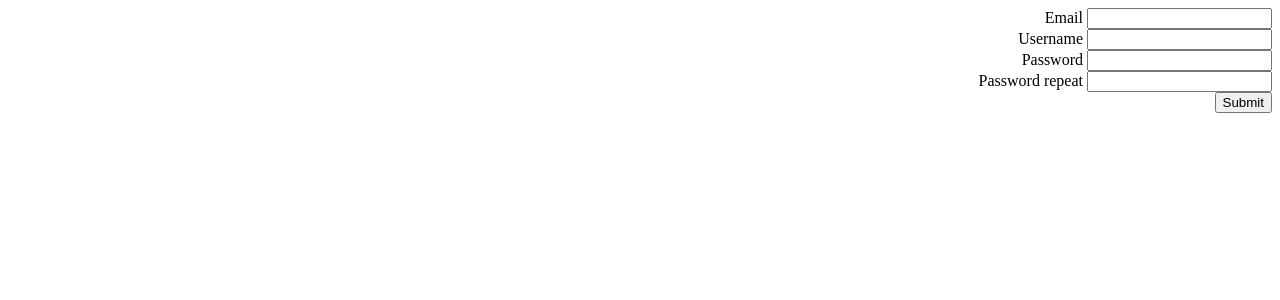
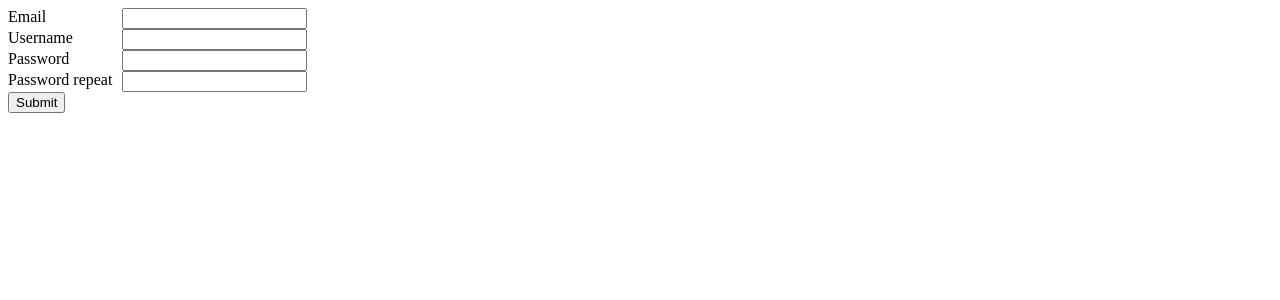
Before and after one commit to IliaZaitov/shelter_online, a Flask app: template templates/index.html in a window 1280 px wide. Shown: the top 300 px of the page. Run offline with Flask 2, Linux system fonts and the light colour scheme; the template is opened without the code that fills it, so the values that code supplies are empty, except form fields; data comes from the database, SQL or seed files in the repository; form fields are guessed from the names that the template uses.

Commit message:
Registation form final

```diff
--- a/templates/index.html
+++ b/templates/index.html
@@ -8,6 +8,13 @@
             clear:both;
             text-align:right;
         }
+        .label{
+        padding-right:10px;
+        float:left;
+        }
+        form{
+        float:left;
+        }
 
 
     </style>
@@ -16,7 +23,9 @@
 <form action="" method="post">
     {{ form.csrf_token() }}
     <div class="field">
+        <div class="label">
     {{ form.email.label() }}
+            </div>
     {{ form.email}}
     {% for error in form.email.errors %}
         {{ error }}
@@ -24,14 +33,18 @@
     </div>
 
 <div class="field">
+    <div class="label">
     {{ form.username.label() }}
+        </div>
     {{ form.username}}
     {% for error in form.username.errors %}
         {{ error }}
     {% endfor %}
         </div>
 <div class="field">
+    <div class="label">
     {{ form.password.label() }}
+        </div>
     {{ form.password() }}
     {% for error in form.password.errors %}
         {{ error }}
@@ -39,15 +52,15 @@
         </div>
 
 <div class="field">
+    <div class="label">
     {{ form.password_repeat.label() }}
+        </div>
     {{ form.password_repeat() }}
     {% for error in form.password_repeat.errors %}
         {{ error }}
     {% endfor %}
             </div>
-<div class="field">
 {{form.submit()}}
-        </div>
 </form>
 </body>
 </html>
```
